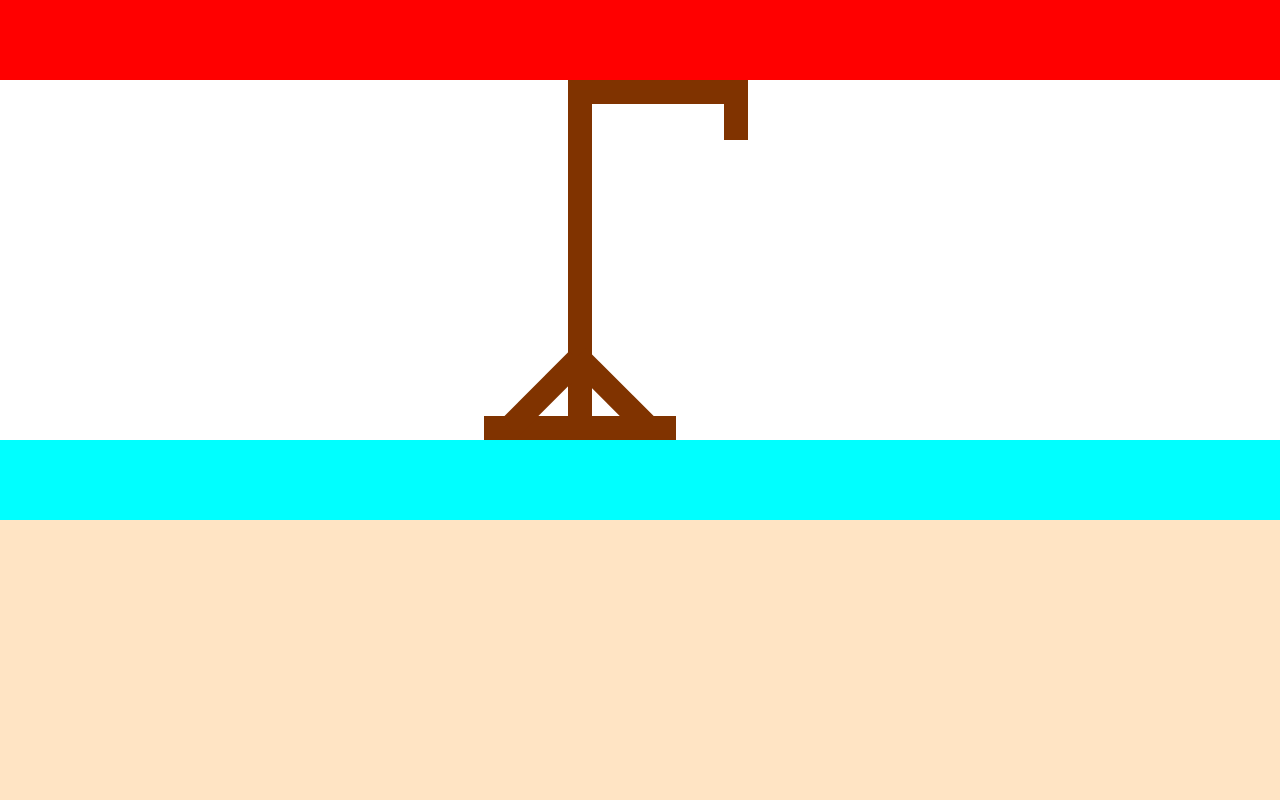
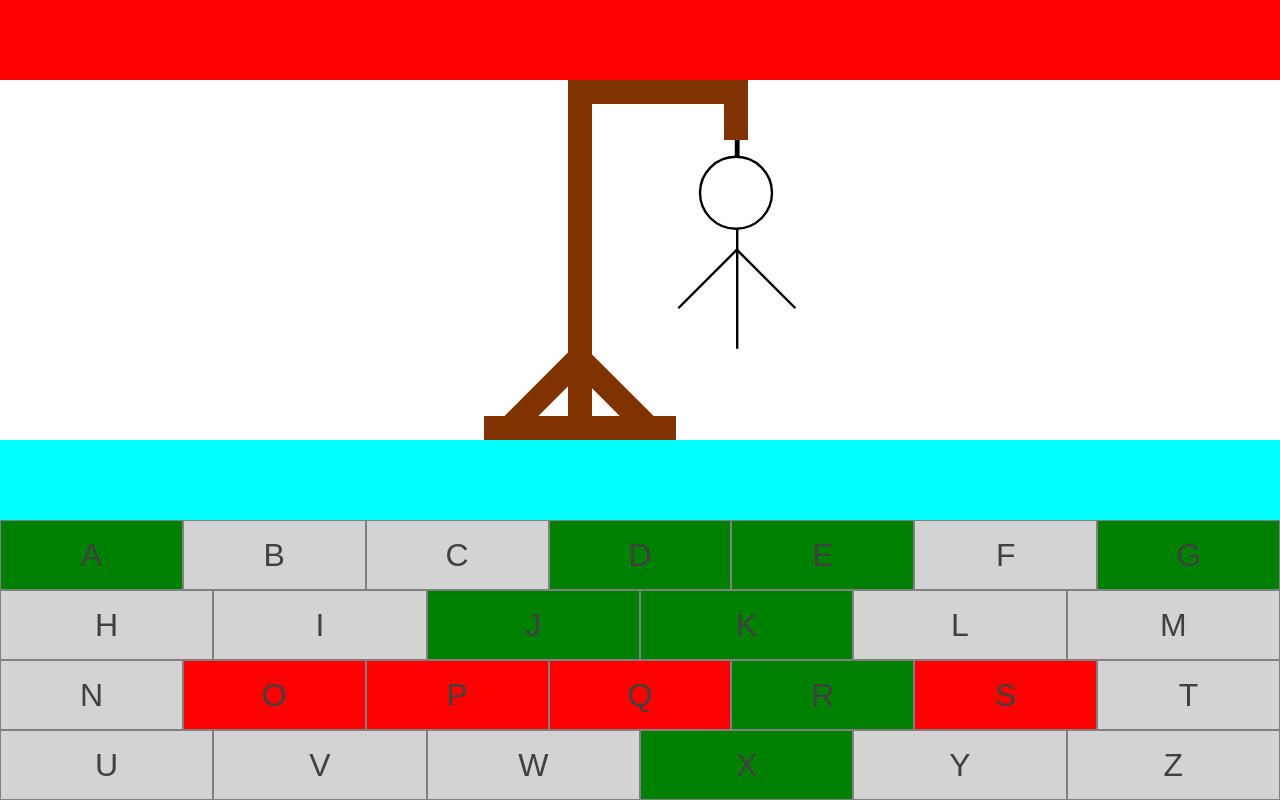
Before and after one commit to GlaydsonClaudio/Jogo-da-Forca-do-Matheus, a Vue app: page / in a window 1280 px wide. Built offline with nearby package versions, Linux system fonts and the light colour scheme.

Commit message:
Criação do teclado do jogo.

```diff
--- a/src/App.vue
+++ b/src/App.vue
@@ -1,21 +1,25 @@
 <script setup>
+import { ref, computed } from 'vue'
 import HeaderForca from './components/HeaderForca.vue';
 import ImageForca from './components/ImageForca.vue';
 import WordForca from './components/WordForca.vue';
 import KeyboardForca from './components/KeyboardForca.vue';
 
+const right = ref(['A','D','X','G','R','J','E','K']);
+const wrong = ref(['Q','P','S','O']);
+const errors = computed(() => wrong.value.length);
 
-
-
+function teste(event) {
+  console.log(event);
+}
 
 </script>
 
 <template>
   <HeaderForca />
-  <ImageForca errors="0" />
+  <ImageForca :errors="errors" />
   <WordForca />
-  <KeyboardForca />
-
+  <KeyboardForca :right="right" :wrong="wrong" @letter-press="teste"/>
 </template>
 
 <style lang="scss">
--- a/src/components/KeyboardForca.vue
+++ b/src/components/KeyboardForca.vue
@@ -1,13 +1,53 @@
 <script setup>
+const props = defineProps(['right','wrong']);
+const keys = [
+    ['A','B','C','D','E','F','G'],
+    ['H','I','J','K','L','M'],
+    ['N','O','P','Q','R','S','T'],
+    ['U','V','W','X','Y','Z']
+];
 
+// console.log(props.letters);
 </script>
 <template>
-    <section class="keyboard-forca">
-    </section>
+<section class="keyboard-forca">
+    <div class="line-keys" v-for="line in keys">
+        <button
+            class="keyboard"
+            :class="{ 'success': right.includes(key), 'error': wrong.includes(key) }"
+            v-for="key in line"
+            @click="$emit('letter-press',key)"
+        >
+            {{ key }}
+        </button>
+    </div>
+</section>
 </template>
 <style lang="scss">
 .keyboard-forca {
-    background-color: bisque;
     height: 35vh;
+
+    & .line-keys {
+        height: 25%;
+        display: flex;
+        justify-content: space-around;
+
+        & .keyboard {
+            width: 100%;
+            height: 100%;
+            background-color: lightgrey;
+            border: solid 1px gray;
+            font-size: 2rem;
+            color: #404040;
+
+            &.success {
+                background-color: green;
+            }
+
+            &.error {
+                background-color: red;
+            }
+        }
+    }
 }
 </style>
```
